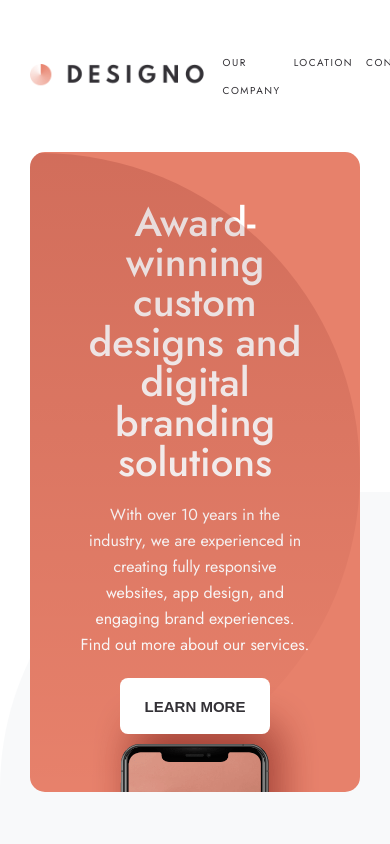
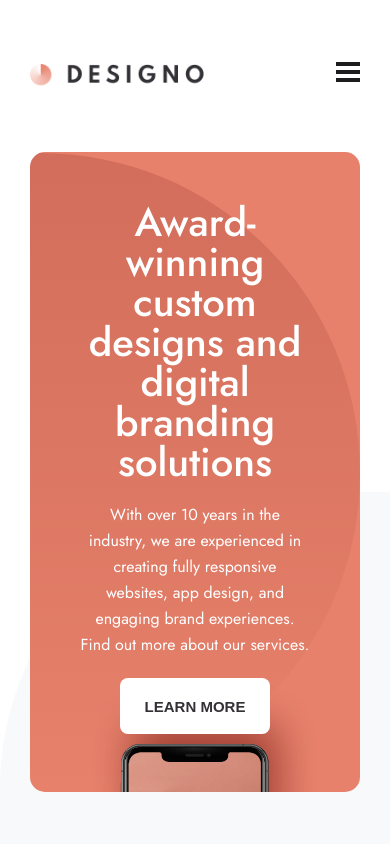
Before and after one commit to Sh0o7eR/Designo, an Angular app: page / in a window 390 px wide. Shown: the top 844 px of the page. Built offline with nearby package versions, Linux system fonts and the light colour scheme.

Commit message:
menu mobile

```diff
--- a/src/app/core/navbar/navbar.component.html
+++ b/src/app/core/navbar/navbar.component.html
@@ -7,4 +7,15 @@
       <li *ngFor="let item of menuNavbar"><a href="" routerLink="/{{item.link}}">{{item.nome}}</a></li>
     </ul>
   </div>
+  <div id="menuMobile">
+    <div id="menuMobile__burger" (click)="toggleButton()">
+        <img src="assets/shared/mobile/icon-hamburger.svg" alt="burger">
+    </div>
+    <div id="menuMobile__list" class="">
+      <img id="image" src="assets/shared/desktop/logo-dark.png" alt="logo">
+      <ul>
+        <li *ngFor="let item of menuNavbar"><a href="" (click)="toggleButton()" routerLink="/{{item.link}}">{{item.nome}}</a></li>
+      </ul>
+    </div>
+  </div>
 </nav>
--- a/src/app/core/navbar/navbar.component.scss
+++ b/src/app/core/navbar/navbar.component.scss
@@ -28,6 +28,9 @@ nav{
       }
     }
   }
+  #menuMobile{
+    display: none;
+  }
 }
 @media (max-width:959px) {
   nav{
@@ -48,13 +51,48 @@ nav{
 }
 @media (max-width:582px) {
   nav{
+    position: relative;
+    cursor: pointer;
     .menu{
-      ul{
-        li{
-          margin-left: 13px;
-          a{
-            font-size: 10px;
-          }
+      display: none;
+    }
+    #menuMobile{
+      display: block;
+      &__list{
+        display: none;
+      }
+    }
+  }
+}
+.pannel{
+  background-color: white;
+  position: absolute;
+  top: 0;
+  right: 0;
+  height: 100vh;
+  width: 97vw;
+  z-index: 2;
+  text-align: right;
+  padding: 62px 30px 0 0;
+  transition: all ease 1s;
+}
+.listStyle{
+  img{
+    position: absolute;
+    top: 5.1%;
+    left: 5.4%;
+    width: 180px;
+    margin-top: 6px;
+  }
+  ul{
+    li{
+      margin-bottom: 30px;
+      a{
+        text-transform: uppercase;
+        text-decoration: none;
+        &:hover{
+          border-top: 1px solid var(--darkGray);
+          border-bottom: 1px solid var(--darkGray);
         }
       }
     }
--- a/src/app/core/navbar/navbar.component.ts
+++ b/src/app/core/navbar/navbar.component.ts
@@ -1,4 +1,4 @@
-import { Component, OnInit } from '@angular/core';
+import { Component } from '@angular/core';
 
 interface Menu {
   nome: string;
@@ -10,7 +10,7 @@ interface Menu {
   templateUrl: './navbar.component.html',
   styleUrls: ['./navbar.component.scss']
 })
-export class NavbarComponent implements OnInit {
+export class NavbarComponent {
 
   title = 'DESIGNO';
   menuNavbar: Menu[] = [
@@ -28,9 +28,20 @@ export class NavbarComponent implements OnInit {
     }
   ];
 
-  constructor() { }
+  toggleButton(): void{
+    const menuMobile = document.getElementById('menuMobile');
+    const burger = document.getElementById('menuMobile__burger');
+    const list = document.getElementById('menuMobile__list');
 
-  ngOnInit(): void {
+    if (list.style.display === 'none'){
+      menuMobile.classList.add('pannel');
+      burger.style.paddingBottom = '50px';
+      list.style.display = 'block';
+      list.classList.add('listStyle');
+    } else {
+      list.style.display = 'none';
+      menuMobile.classList.remove('pannel');
+      burger.style.paddingBottom = '0px';
+    }
   }
-
 }
--- a/src/app/features/home-page/home-page.component.scss
+++ b/src/app/features/home-page/home-page.component.scss
@@ -19,6 +19,7 @@
     padding: 50px;
     width: 670px;
     color: var(--white);
+    z-index: 1;
     h1{
       color: var(--white);
       margin-bottom: 40px;
--- a/src/app/shared/cta/cta.component.html
+++ b/src/app/shared/cta/cta.component.html
@@ -4,6 +4,6 @@
     <p>Ready to take it to the next level? Contact us today and find out how our expertise can help your business grow.</p>
   </div>
   <div class="cont-cta__button">
-    <button class="button button--onDark">GET IN TOUCH</button>
+    <button class="button button--onDark" routerLink="/contact">GET IN TOUCH</button>
   </div>
 </section>
```
Also changed, not shown: src/app/features/contact/contact.component.ts (+0 -13 lines).
